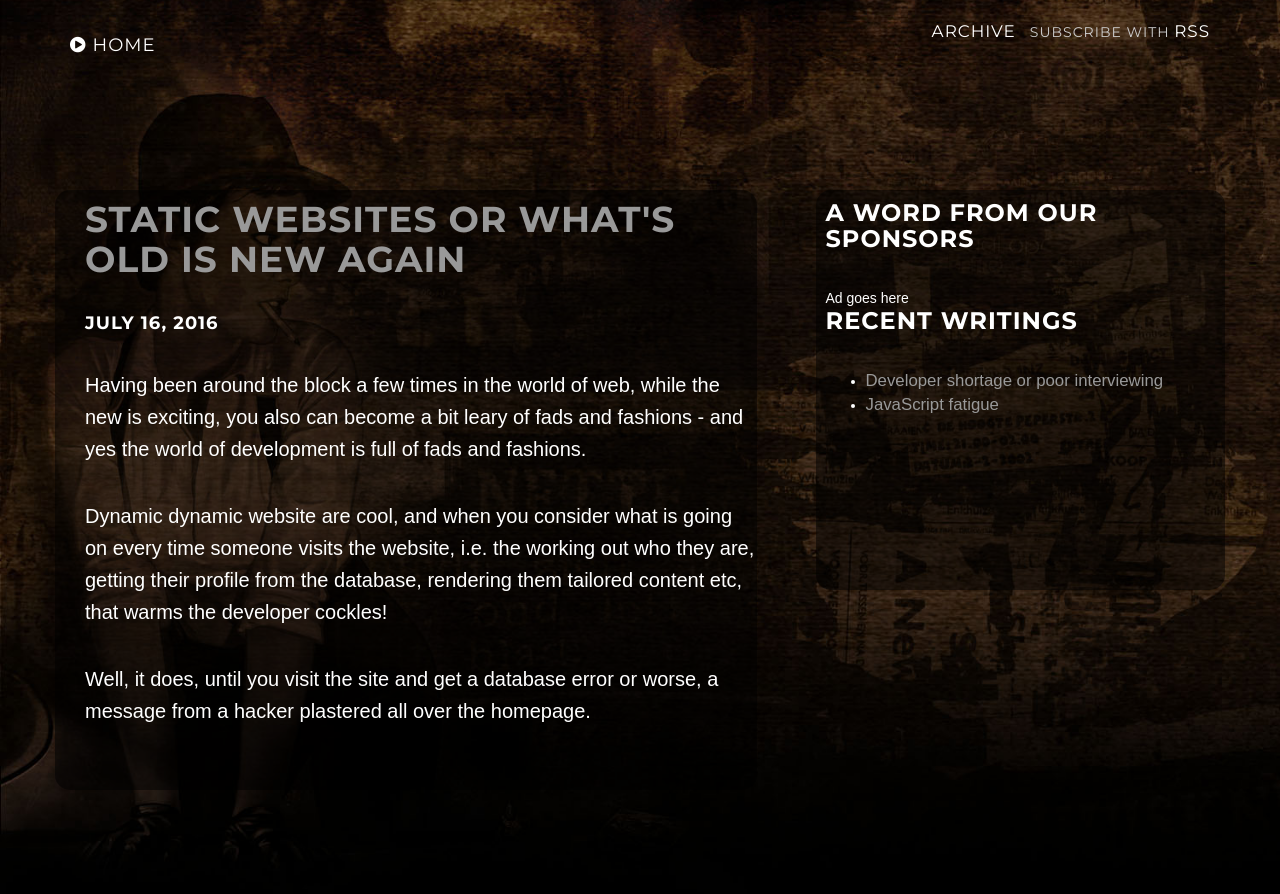
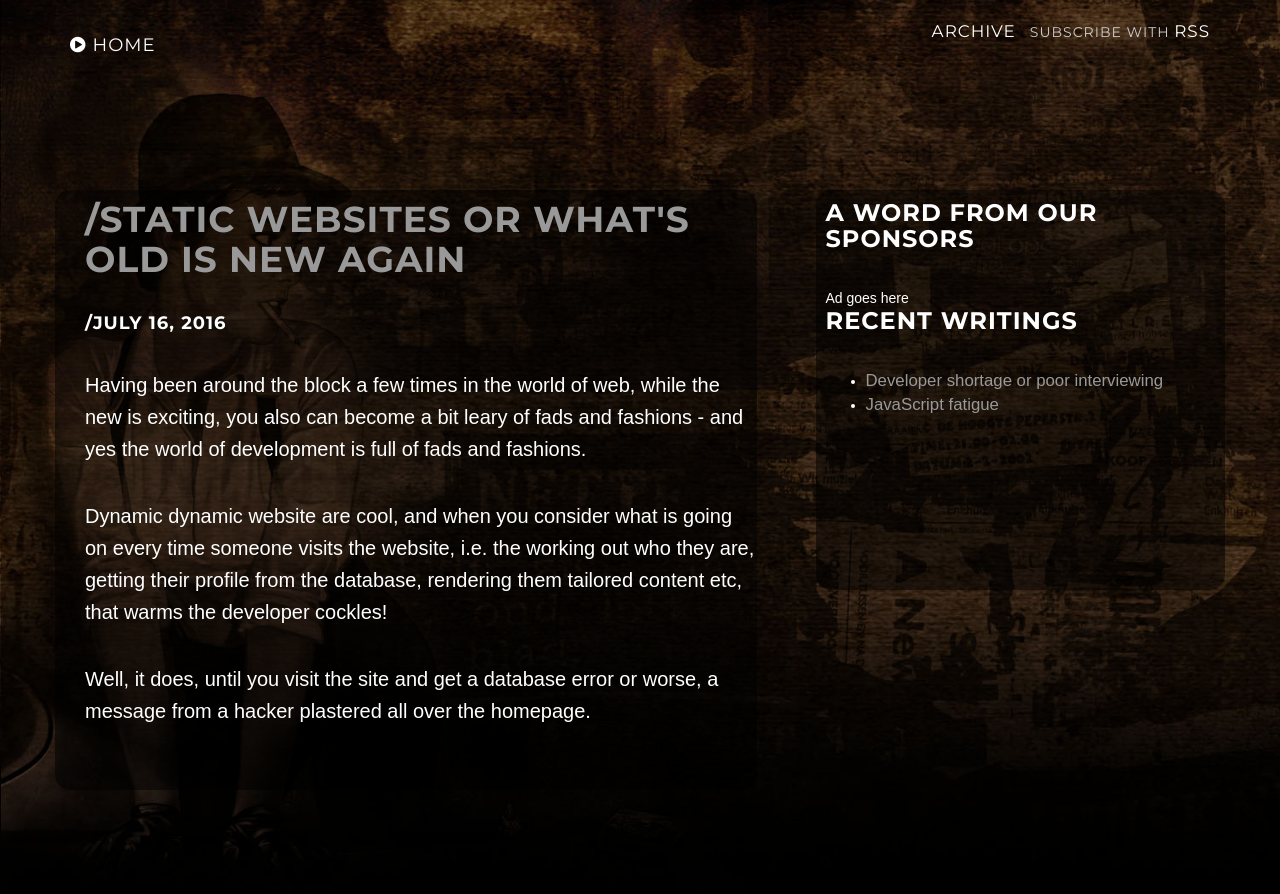
Before and after one commit to fbav/fbav-blog, a Jekyll site: the page built from index.html, in a window 1280 px wide and 900 px high. Shown: the top 894 px of the window. Built offline with Jekyll 4.4.1, drawn with Linux system fonts in a browser that asks for light colours; part of the change alters nothing that is shown.

```diff
--- a/_config.yml
+++ b/_config.yml
@@ -2,7 +2,7 @@ title: fbav.net
 email: fiona@fbav.net
 description: >
   For the discerning reader
-baseurl: "" # /blog
+baseurl: ""
 url: "http://localhost:4000"
 github_username:  fbav
 
--- a/_includes/js.html
+++ b/_includes/js.html
@@ -1,14 +1,14 @@
  <!-- jQuery Version 1.11.0 -->
-    <script src="{{ "/js/jquery.js" | prepend: site.baseurl }}"></script>
+    <script src="{{site.baseurl}}{{ "/js/jquery.js" | prepend: site.baseurl }}"></script>
 
     <!-- Bootstrap Core JavaScript -->
-    <script src="{{ "/js/bootstrap.min.js" | prepend: site.baseurl }}"></script>
+    <script src="{{site.baseurl}}{{ "/js/bootstrap.min.js" | prepend: site.baseurl }}"></script>
 
     <!-- Plugin JavaScript -->
-    <script src="{{ "/js/jquery.easing.min.js" | prepend: site.baseurl }}"></script>
+    <script src="{{site.baseurl}}{{ "/js/jquery.easing.min.js" | prepend: site.baseurl }}"></script>
 
     <!-- Google Maps API Key - Use your own API key to enable the map feature. More information on the Google Maps API can be found at https://developers.google.com/maps/ -->
     <script type="text/javascript" src="https://maps.googleapis.com/maps/api/js?key=AIzaSyCRngKslUGJTlibkQ3FkfTxj3Xss1UlZDA&sensor=false"></script>
 
     <!-- Custom Theme JavaScript -->
-    <script src="{{ "/js/grayscale.js" | prepend: site.baseurl }}"></script>
+    <script src="{{site.baseurl}}{{ "/js/grayscale.js" | prepend: site.baseurl }}"></script>
--- a/_includes/post_detail.html
+++ b/_includes/post_detail.html
@@ -1,7 +1,7 @@
 <div class="single_post">
     <h1 class="entry-title">
-    {{ post.title }}
+    {{site.baseurl}}/{{ post.title }}
     </h1>
-    <h4>{{ post.date | date: '%B %d, %Y'}}</h4>
+    <h4>{{site.baseurl}}/{{ post.date | date: '%B %d, %Y'}}</h4>
     <div class="entry-content">{{ content }}</div>
     </div>
--- a/_includes/sidebar.html
+++ b/_includes/sidebar.html
@@ -4,7 +4,7 @@
      <h3>Recent Writings</h3>
       <ul class="disc">
       {% for post in site.posts offset: 1 limit: 10 %}
-        <li><a href="{{ site.baseurl }}{{ post.url }}">{{ post.title }}</a></li>
+        <li><a href="{{ post.url }}">{{ post.title }}</a></li>
       {% endfor %}
       </ul>
     </div>
```
